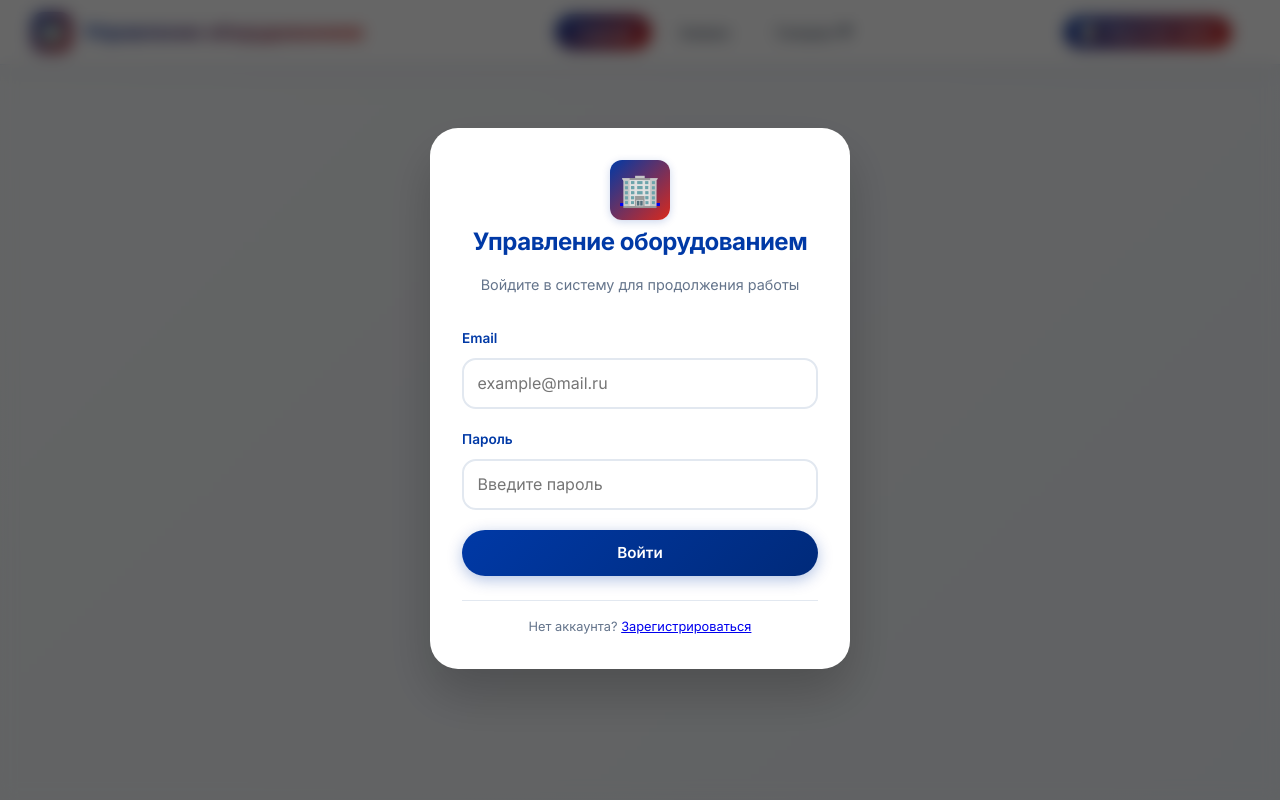
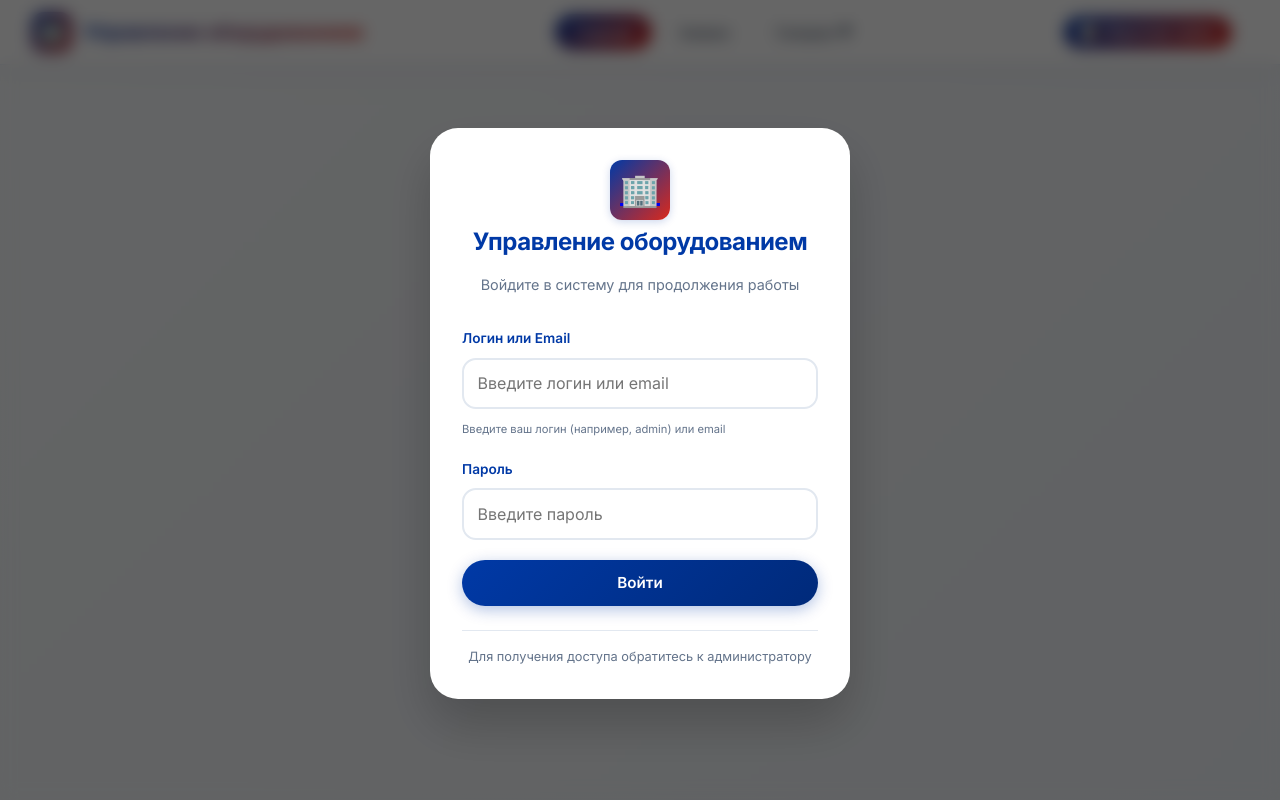
Before and after one commit to fred18811/termRefEvents, a Django app: page / in a window 1280 px wide. Run offline with Django 5.2, Linux system fonts and the light colour scheme; data that the repository does not hold is empty.

Commit message:
Исправленна авторизация, вход не только по маил

```diff
--- a/mainapp/templates/mainapp/index.html
+++ b/mainapp/templates/mainapp/index.html
@@ -289,8 +289,9 @@
             <form id="loginForm" class="auth-form">
                 {% csrf_token %}
                 <div class="form-group">
-                    <label for="username">Email</label>
-                    <input type="email" id="username" name="username" class="auth-input" placeholder="example@mail.ru" required autocomplete="email">
+                    <label for="username">Логин или Email</label>
+                    <input type="text" id="username" name="username" class="auth-input" placeholder="Введите логин или email" required autocomplete="username">
+                    <small class="field-hint">Введите ваш логин (например, admin) или email</small>
                 </div>
                 <div class="form-group">
                     <label for="password">Пароль</label>
@@ -301,50 +302,7 @@
             </form>
 
             <div class="auth-footer">
-                <p>Нет аккаунта? <a href="#" id="showRegisterBtn">Зарегистрироваться</a></p>
-            </div>
-        </div>
-    </div>
-
-    <!-- Модальное окно регистрации -->
-    <div id="registerModal" class="modal" style="display: none;">
-        <div class="modal-content auth-modal">
-            <div class="auth-header">
-                <div class="auth-logo">
-                    <div class="logo-icon">🏢</div>
-                    <h2>Регистрация</h2>
-                </div>
-                <p class="auth-subtitle">Создайте новый аккаунт</p>
-            </div>
-
-            <form id="registerForm" class="auth-form">
-                {% csrf_token %}
-                <div class="form-group">
-                    <label for="regEmail">Email <span class="required">*</span></label>
-                    <input type="email" id="regEmail" class="auth-input" placeholder="example@mail.ru" required>
-                </div>
-                <div class="form-group">
-                    <label for="regFirstName">Имя</label>
-                    <input type="text" id="regFirstName" class="auth-input" placeholder="Ваше имя">
-                </div>
-                <div class="form-group">
-                    <label for="regLastName">Фамилия</label>
-                    <input type="text" id="regLastName" class="auth-input" placeholder="Ваша фамилия">
-                </div>
-                <div class="form-group">
-                    <label for="regPassword">Пароль <span class="required">*</span></label>
-                    <input type="password" id="regPassword" class="auth-input" placeholder="Минимум 6 символов" required>
-                </div>
-                <div class="form-group">
-                    <label for="regPasswordConfirm">Подтверждение пароля <span class="required">*</span></label>
-                    <input type="password" id="regPasswordConfirm" class="auth-input" placeholder="Повторите пароль" required>
-                </div>
-                <div id="regError" class="auth-error" style="display: none;"></div>
-                <button type="submit" class="btn btn-primary btn-block">Зарегистрироваться</button>
-            </form>
-
-            <div class="auth-footer">
-                <p>Уже есть аккаунт? <a href="#" id="showLoginBtn">Войти</a></p>
+                <p>Для получения доступа обратитесь к администратору</p>
             </div>
         </div>
     </div>
--- a/mainapp/views.py
+++ b/mainapp/views.py
@@ -326,10 +326,9 @@ def login_view(request):
         if not username_or_email or not password:
             return JsonResponse({
                 'success': False,
-                'error': 'Введите email и пароль'
+                'error': 'Введите логин/email и пароль'
             }, status=400)
 
-        # Пытаемся найти пользователя по email или username
         user = None
 
         # Сначала пробуем найти по email
@@ -374,7 +373,7 @@ def login_view(request):
         else:
             return JsonResponse({
                 'success': False,
-                'error': 'Неверный email или пароль'
+                'error': 'Неверный логин/email или пароль'
             }, status=401)
 
     except Exception as e:
```
